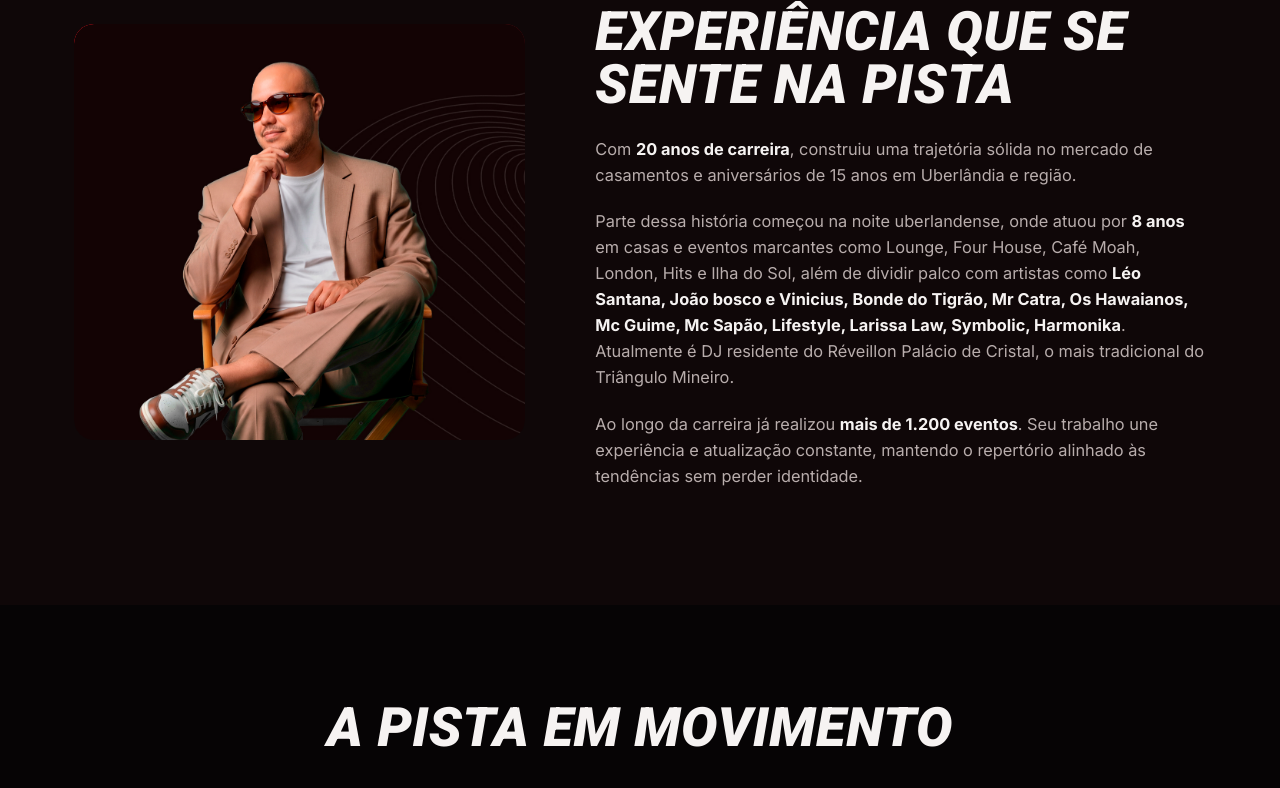
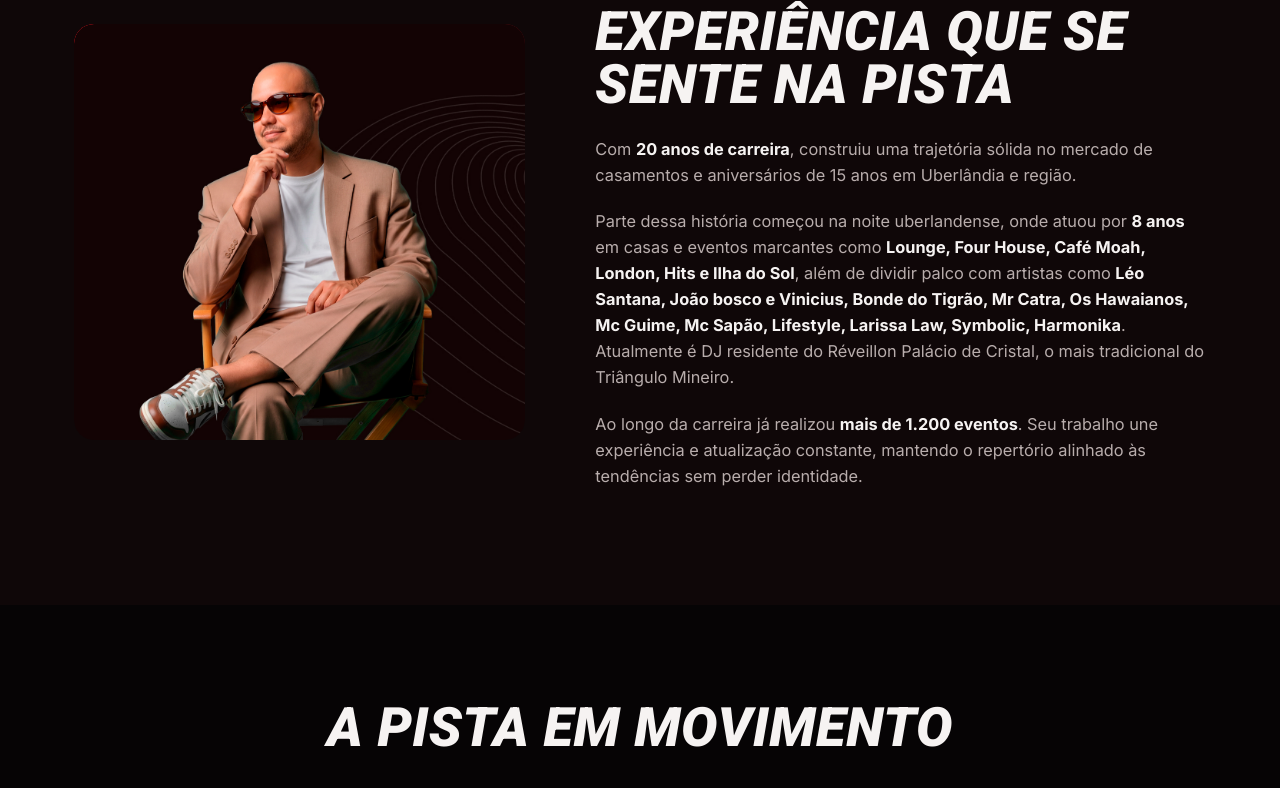
Before and after one commit to daniloabadioudi-web/djdanilozaskio, a plain HTML site: page index.html in a window 1280 px wide. Shown: the part 993-1781 px from the top of the page. Drawn offline with Linux system fonts and the light colour scheme.

Commit message:
casas e artistas 2.html

```diff
--- a/index.html
+++ b/index.html
@@ -884,7 +884,7 @@
         <p class="eyebrow">Quem é o Danilo Zaskio?</p>
         <h2 class="section-title" style="margin-bottom:24px;">Experiência que se sente na pista</h2>
         <p>Com <strong>20 anos de carreira</strong>, construiu uma trajetória sólida no mercado de casamentos e aniversários de 15 anos em Uberlândia e região.</p>
-        <p>Parte dessa história começou na noite uberlandense, onde atuou por <strong>8 anos</strong> em casas e eventos marcantes como Lounge, Four House, Café Moah, London, Hits e Ilha do Sol, além de dividir palco com artistas como <strong>Léo Santana, João bosco e Vinicius, Bonde do Tigrão, Mr Catra, Os Hawaianos, Mc Guime, Mc Sapão, Lifestyle, Larissa Law, Symbolic, Harmonika</strong>. Atualmente é DJ residente do Réveillon Palácio de Cristal, o mais tradicional do Triângulo Mineiro.</p>
+        <p>Parte dessa história começou na noite uberlandense, onde atuou por <strong>8 anos</strong> em casas e eventos marcantes como <strong>Lounge, Four House, Café Moah, London, Hits e Ilha do Sol</strong>, além de dividir palco com artistas como <strong>Léo Santana, João bosco e Vinicius, Bonde do Tigrão, Mr Catra, Os Hawaianos, Mc Guime, Mc Sapão, Lifestyle, Larissa Law, Symbolic, Harmonika</strong>. Atualmente é DJ residente do Réveillon Palácio de Cristal, o mais tradicional do Triângulo Mineiro.</p>
         <p>Ao longo da carreira já realizou <strong>mais de 1.200 eventos</strong>. Seu trabalho une experiência e atualização constante, mantendo o repertório alinhado às tendências sem perder identidade.</p>
       </div>
     </div>
```
